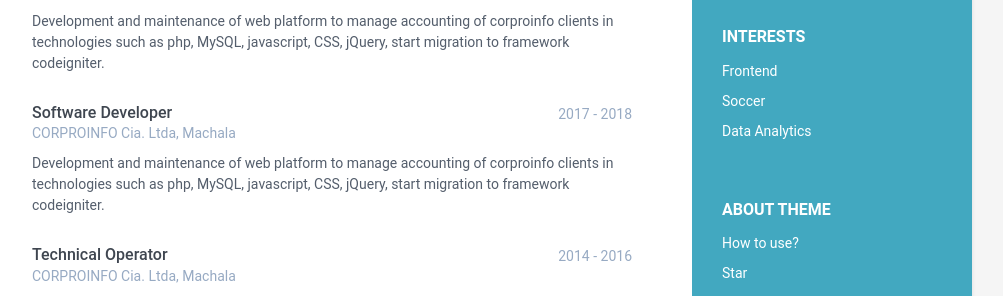
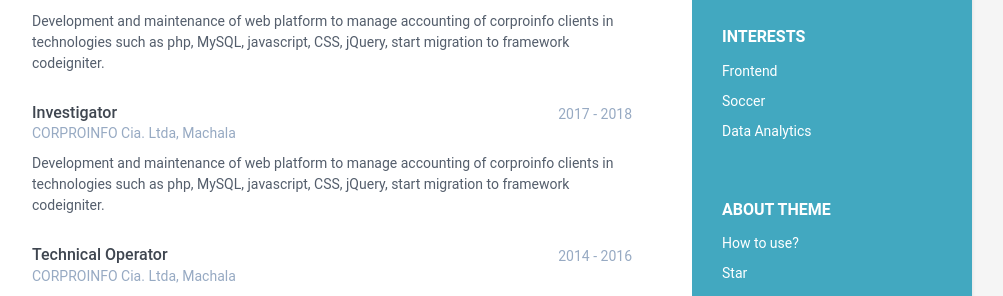
Before and after one commit to elcordova/caring-europa-fe48a, a Jekyll site: the page built from index.html, in a window 1280 px wide and 900 px high, scrolled down 635 px. Shown: the part 157-453 px from the top of the window, without its empty margins (168-1171 px from the left). Built offline with Jekyll 4.4.1, drawn with Linux system fonts in a browser that asks for light colours.

Commit message:
data.yml: changed

```diff
--- a/_data/data.yml
+++ b/_data/data.yml
@@ -69,7 +69,7 @@ experiences:
       Development and maintenance of web platform to manage accounting of corproinfo clients
       in technologies such as php, MySQL, javascript, CSS, jQuery,
       start migration to framework codeigniter.
-  - role: Software Developer
+  - role: Investigator
     time: 2017 - 2018
     company: 'CORPROINFO Cia. Ltda, Machala'
     details: |
```
